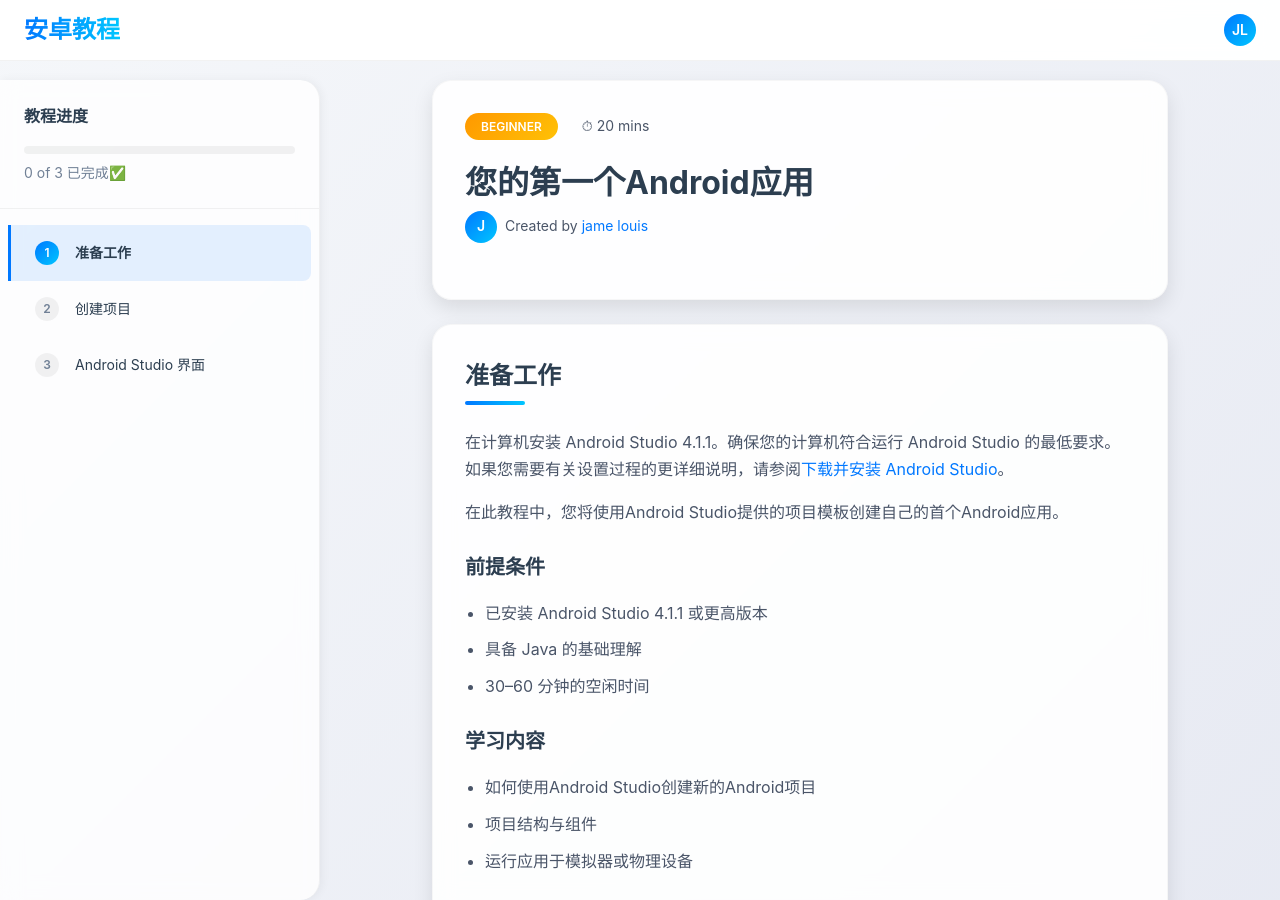
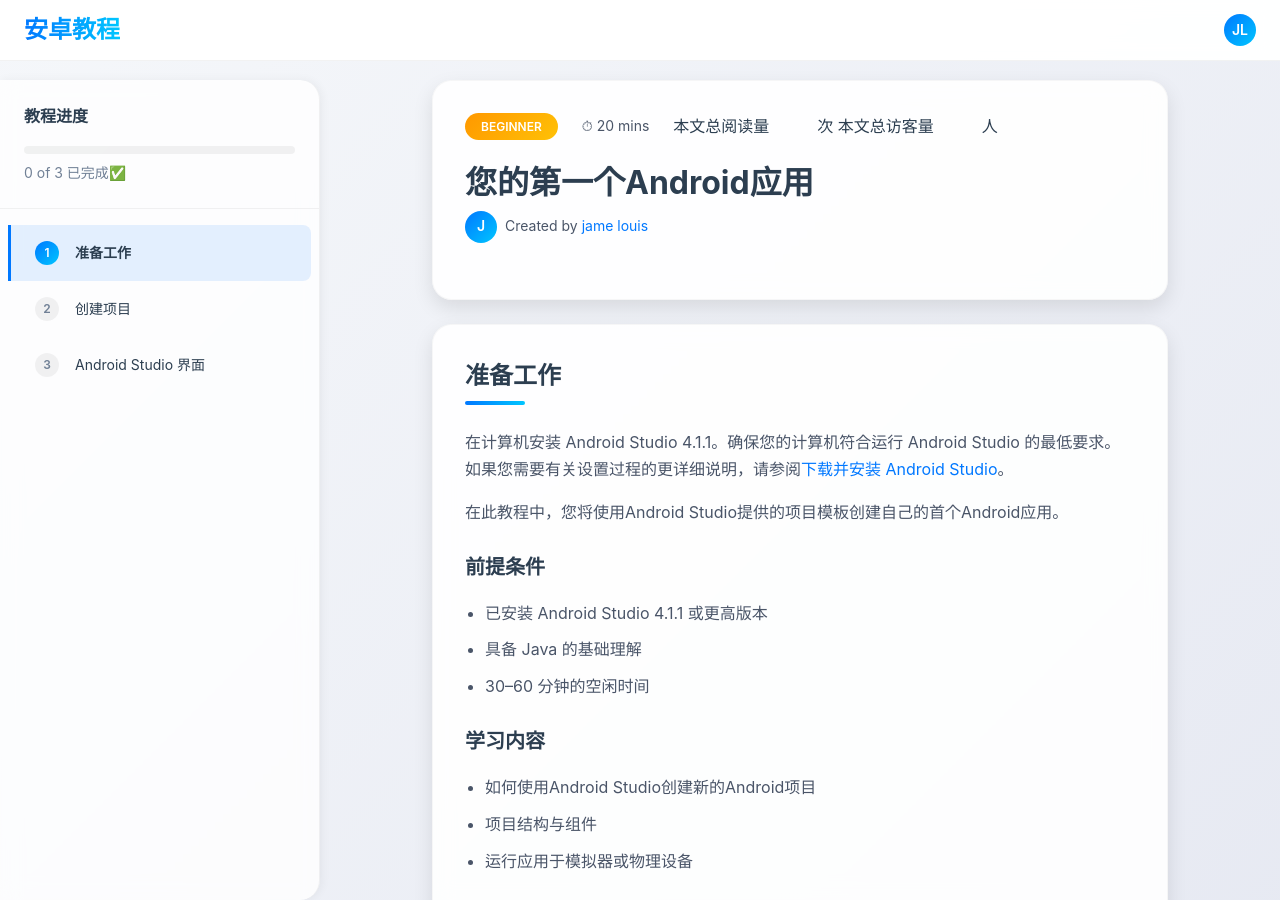
Before and after one commit to jame-louis/android-tutorials, a Jekyll site: the page built from _tutorials/your-first-application.md, in a window 1280 px wide and 900 px high. Built offline with Jekyll 4.4.1, drawn with Linux system fonts in a browser that asks for light colours; comment, search, counter and statistics services are not loaded.

Commit message:
add busuanzi count

```diff
--- a/_includes/head.html
+++ b/_includes/head.html
@@ -2,5 +2,5 @@
 <meta name="viewport" content="width=device-width, initial-scale=1.0">
 <title>{{ page.title }} | {{ site.title }}</title>
 <link rel="stylesheet" href="{{ '/assets/css/main.css' | relative_url }}">
-<script async src="//busuanzi.ibruce.info/busuanzi/2.3/busuanzi.pure.mini.js"></script>
+<script defer src="https://busuanzi.9420.ltd/js"></script>
 {% seo %}
--- a/_layouts/default.html
+++ b/_layouts/default.html
@@ -11,6 +11,8 @@
   {% include header.html %}
 
   <main class="main-content">
+    本站总访问量 <span id="busuanzi_site_pv"></span> 次
+    本站总访客数 <span id="busuanzi_site_uv"></span> 人
     {{ content }}
     {% include comments.html %}
   </main>
--- a/_layouts/tutorial.html
+++ b/_layouts/tutorial.html
@@ -48,6 +48,8 @@
               {% endif %}
             </span>
           {% endif %}
+          本文总阅读量 <span id="busuanzi_page_pv"></span> 次
+          本文总访客量 <span id="busuanzi_page_uv"></span> 人
         </div>
         <h1 class="tutorial-title">{{ page.title | escape }}</h1>
         {% if page.creator %}
@@ -74,9 +76,6 @@
           </button>
         </div>
       </div>
-      <span id="busuanzi_container_page_pv">
-      本文阅读量：<span id="busuanzi_value_page_pv"></span> 次
-      </span>
       {% include comments.html %}
     </main>
   </div>
```
